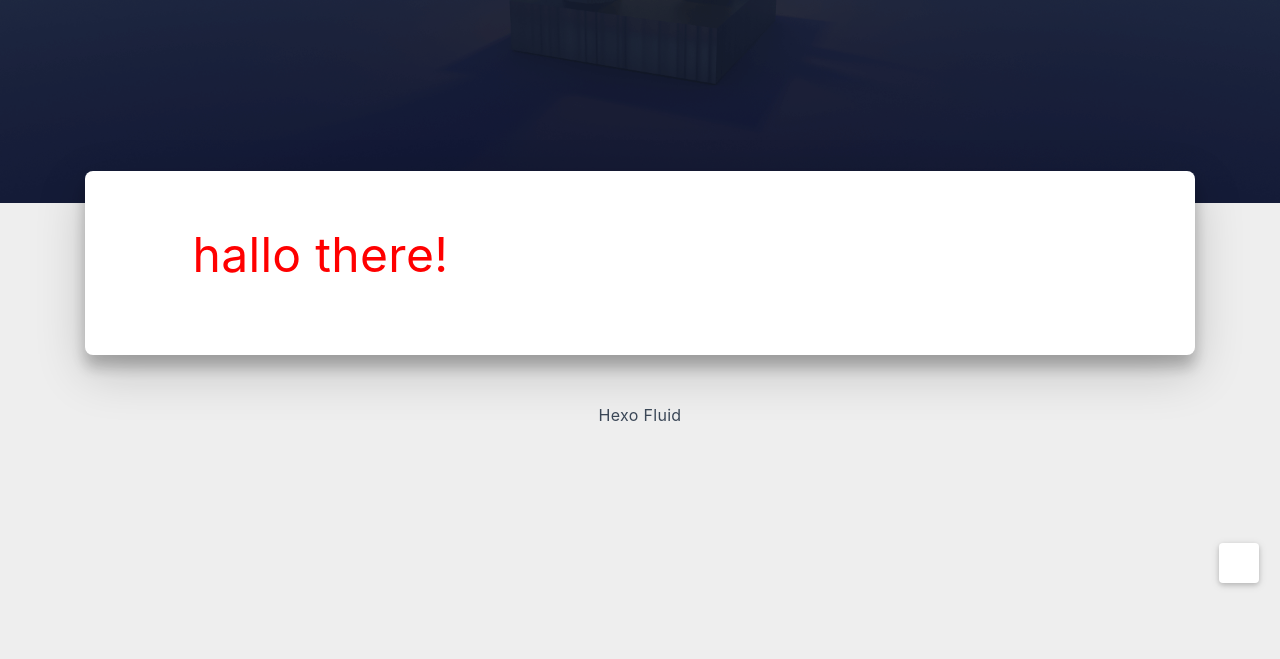
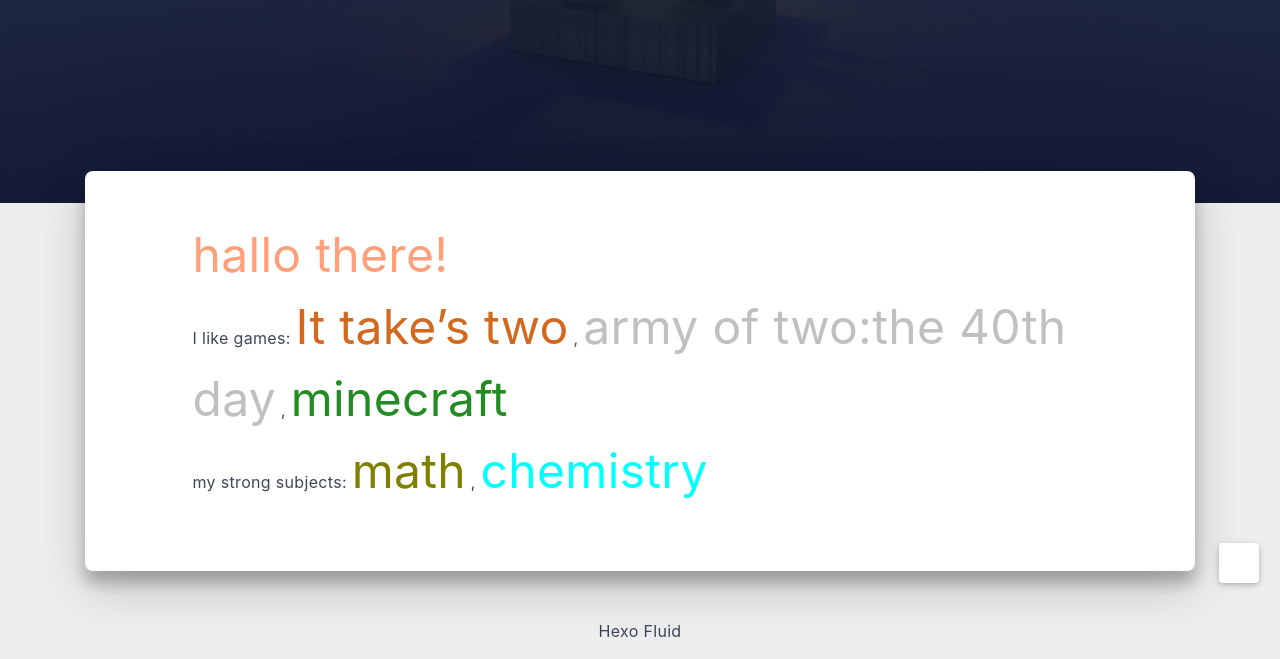
Before and after one commit to saltyzuo/saltyzuo.github.io, a plain HTML site: page about/index.html in a window 1280 px wide. Shown: the part 277-936 px from the top of the page. Before the commit the page ends 800 px from the top, so only its background shows below. Drawn offline with nearby package versions, Linux system fonts and the light colour scheme; some packages are replaced by stand-ins of ours; a script that the page names is missing; some icons are missing; a small style sheet from the web is missing.

Commit message:
Site updated: 2026-03-10 21:24:44

```diff
--- a/about/index.html
+++ b/about/index.html
@@ -19,15 +19,15 @@
   <meta name="author" content="saltyzuo">
   <meta name="keywords" content="">
 
-    <meta name="description" content="hallo there!">
+    <meta name="description" content="hallo there!I like games: It take’s two  , army of two:the 40th day , minecraftmy strong subjects: math ,  chemistry">
 <meta property="og:type" content="website">
 <meta property="og:title" content="hallo">
 <meta property="og:url" content="http://example.com/about/index.html">
 <meta property="og:site_name" content="saltyzuo">
-<meta property="og:description" content="hallo there!">
+<meta property="og:description" content="hallo there!I like games: It take’s two  , army of two:the 40th day , minecraftmy strong subjects: math ,  chemistry">
 <meta property="og:locale" content="zh_CN">
 <meta property="article:published_time" content="2022-03-07T08:49:00.000Z">
-<meta property="article:modified_time" content="2026-03-07T09:47:31.243Z">
+<meta property="article:modified_time" content="2026-03-10T13:24:23.455Z">
 <meta property="article:author" content="saltyzuo">
 <meta name="twitter:card" content="summary_large_image">
 
@@ -221,7 +221,7 @@
 
 
 <article class="page-content">
-  <p><font color=red size = 8.2>hallo there!</font></p>
+  <p><font color=#FFA07A size = 8.2>hallo there!</font><br>I like games: <font color=#D2691E size = 8.2>It take’s two</font>  , <font color=#C0C0C0 size = 8.2>army of two:the 40th day</font> , <font color=#228B22 size = 8.2>minecraft</font><br>my strong subjects: <font color=#808000 size = 8.2>math</font> ,  <font color=#00FFFF size = 8.2>chemistry</font></p>
 
 
 
```
